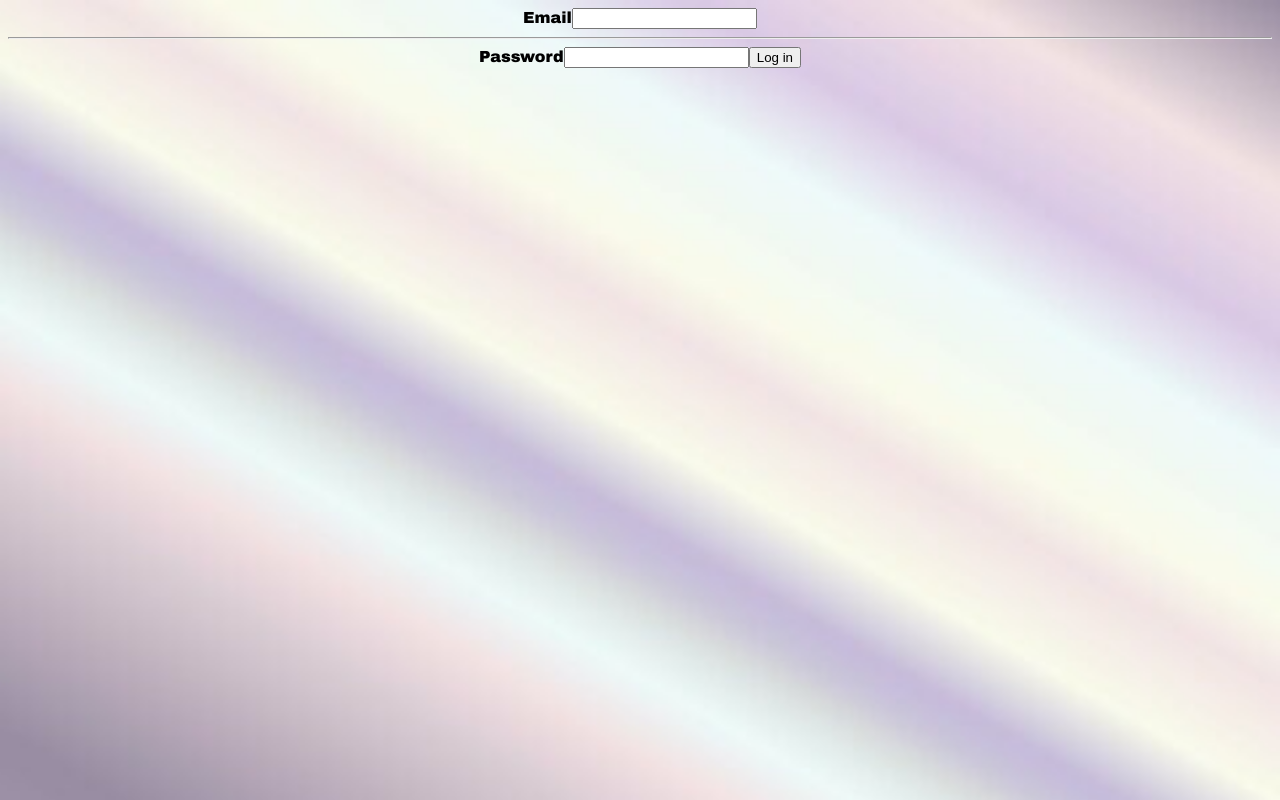
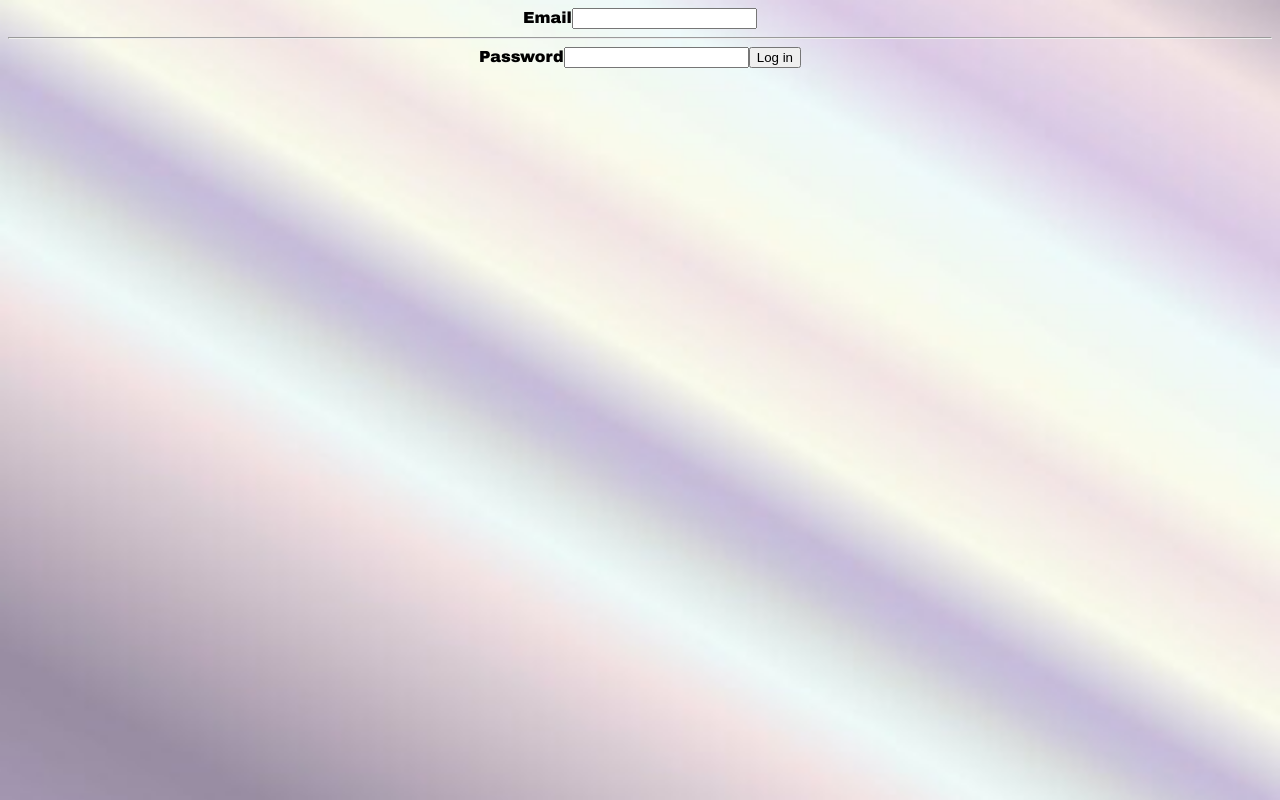
Before and after one commit to SebastianMartel/RickAndMortyProject, a React (Create React App) app in the folder Client/: page / in a window 1280 px wide. Built offline with nearby package versions, Linux system fonts and the light colour scheme.

Commit message:
fixed background

```diff
--- a/Client/src/App.css
+++ b/Client/src/App.css
@@ -9,6 +9,7 @@
 body {
    background-image: url("./Img/BackgroundPortal.jpg");
    background-repeat: no-repeat;
+   background-position: center;
    background-size: cover;
    background-attachment: fixed; /*estatico*/
    /* height: 100vh;
```
